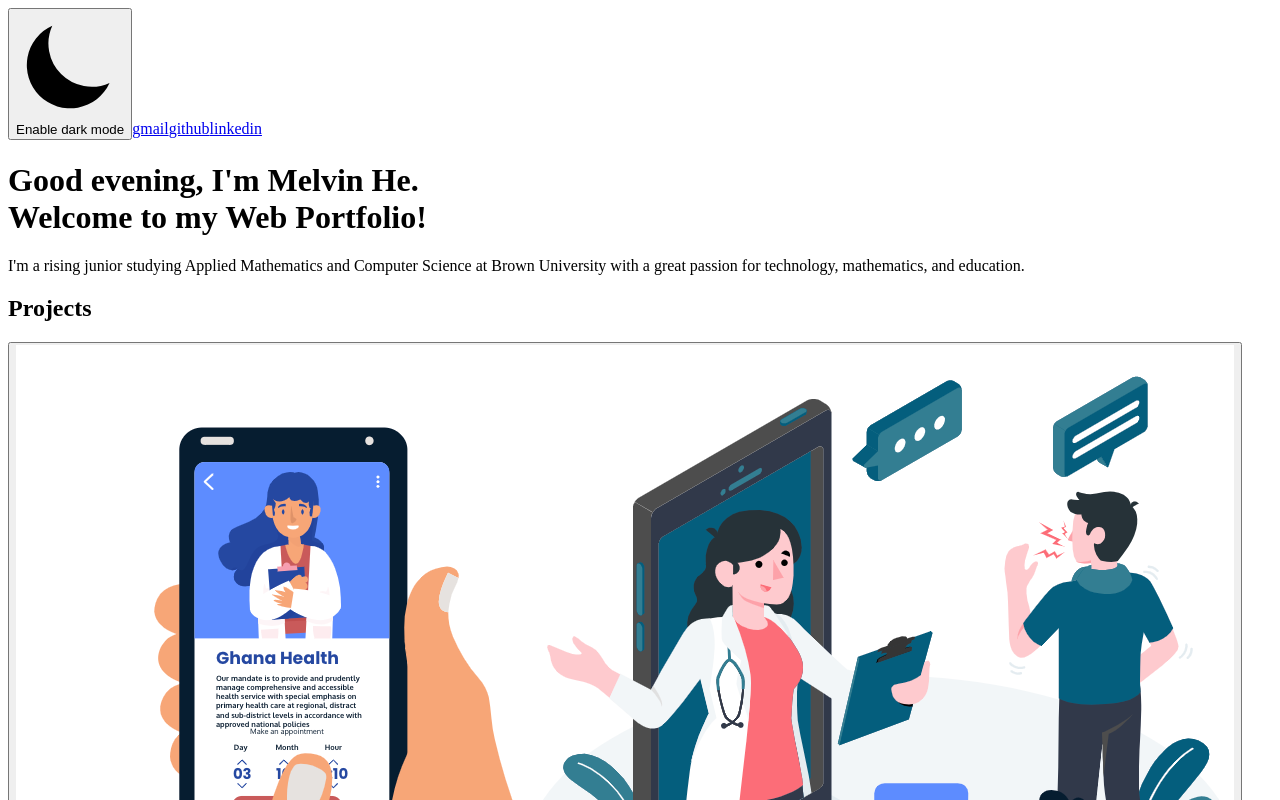
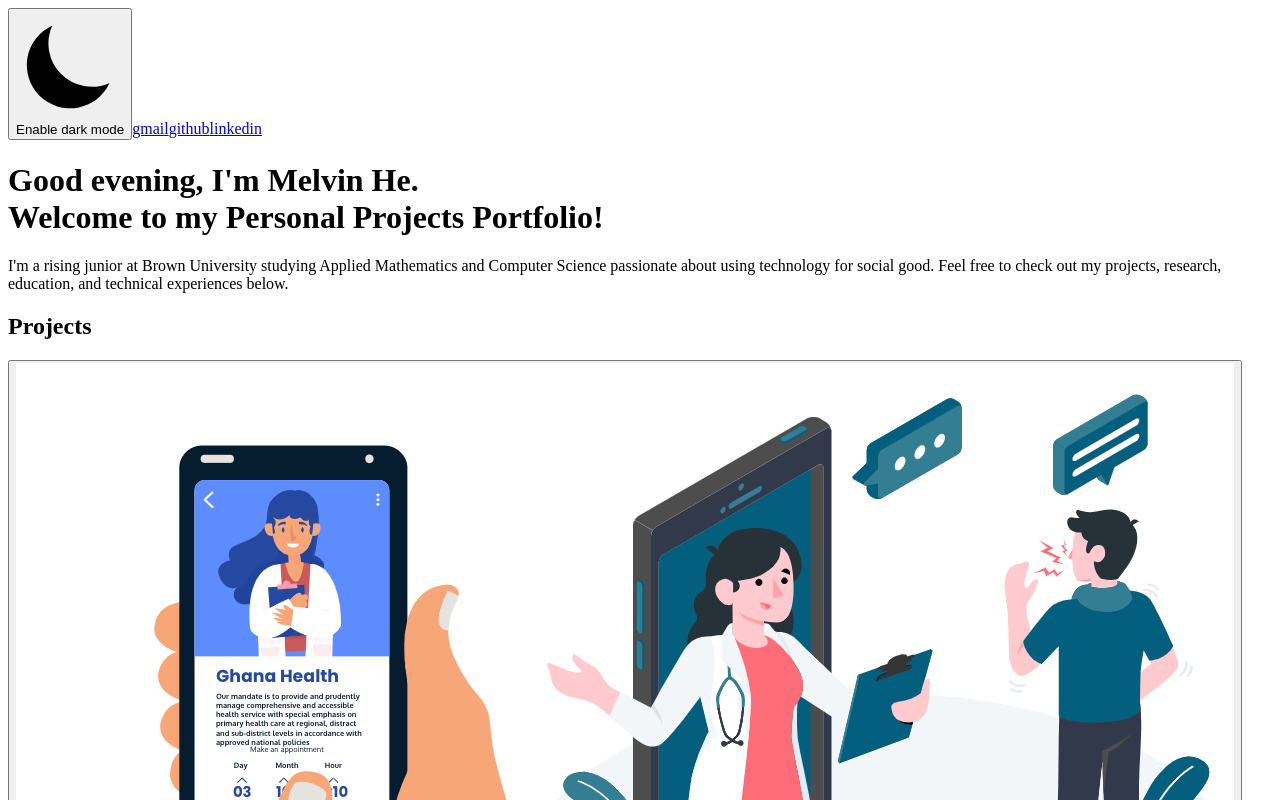
Before and after one commit to melvinhe/melvin-portfolio, a Next.js app: page / in a window 1280 px wide. Shown: the top 800 px of the page. Built offline with nearby package versions, Linux system fonts and the light colour scheme; some icons are missing; a web font is replaced by a local one.

Commit message:
UX design update

```diff
--- a/pages/index.js
+++ b/pages/index.js
@@ -16,33 +16,34 @@
         <div className="space-y-24">
             <div>
                 <h1 className="text-gray-900 dark:text-white">
-                    <span className="max-w-4xl mt-5 text-lg md:text-xl">{salutations()}, I'm Melvin He.</span>
-                    <div className="text-2xl sm:text-3xl md:text-4xl font-bold mt-2">
+                <span className="max-w-4xl mt-5 text-lg md:text-xl">
+                {salutations()}, I'm <span className="text-yellow-500 dark:text-yellow-400">Melvin He</span>.
+                </span>
+
+                    <div className="text-2xl sm:text-3xl md:text-4xl font-bold text-green-500 dark:text-green-400 mt-2">
                         <div>
-                            Welcome to my Web Portfolio!
+                            Welcome to my Personal Projects Portfolio!
                         </div>
                     </div>
                 </h1>
-                <p className="max-w-4xl mt-5 text-lg md:text-xl text-gray-500 dark:text-gray-400">
-                    I'm a rising junior studying Applied Mathematics and Computer Science at Brown
-                    University with a great passion for technology, mathematics, and education.                </p>
+                <p className="max-w-4xl mt-5 text-lg md:text-xl text-green-800 dark:text-green-700">
+                    I'm a rising junior at Brown University studying Applied Mathematics and Computer Science
+                    passionate about using technology for social good. Feel free to check out my projects, research,
+                    education, and technical experiences below.
+                </p>
             </div>
-            {/*Projects section*/}
             <Section title="Projects">
                 <Projects projects={projects}/>
             </Section>
 
-            {/*Research section*/}
             <Section title="Research & Education">
                 <Researches researches={researches}/>
             </Section>
 
-            {/*Experience section*/}
             <Section title="Experience">
                 <Experiences experiences={experience}/>
             </Section>
 
-            {/*Skills section*/}
             <Section title="Skills">
                 <Skills skills={skills}/>
             </Section>
```
